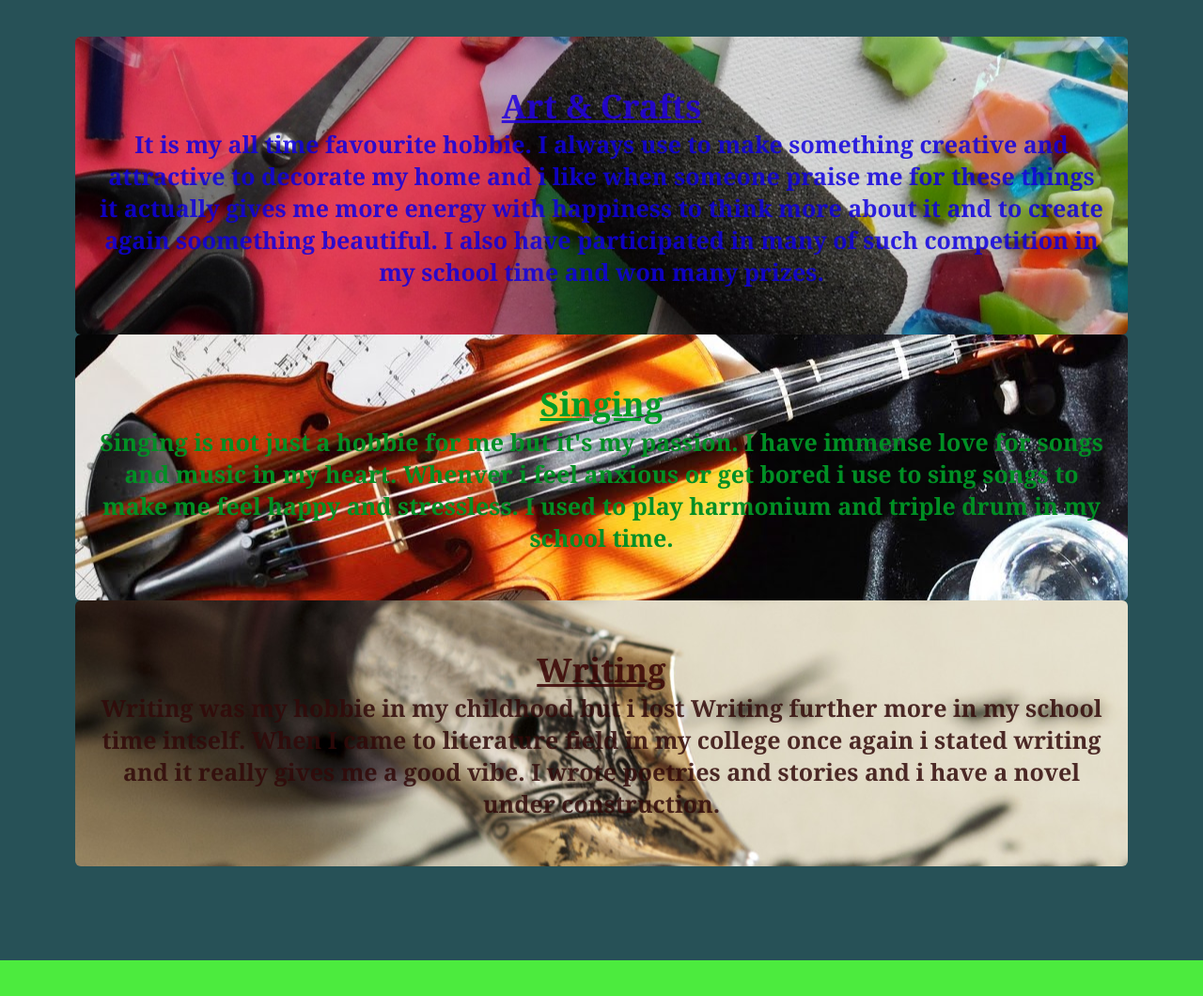
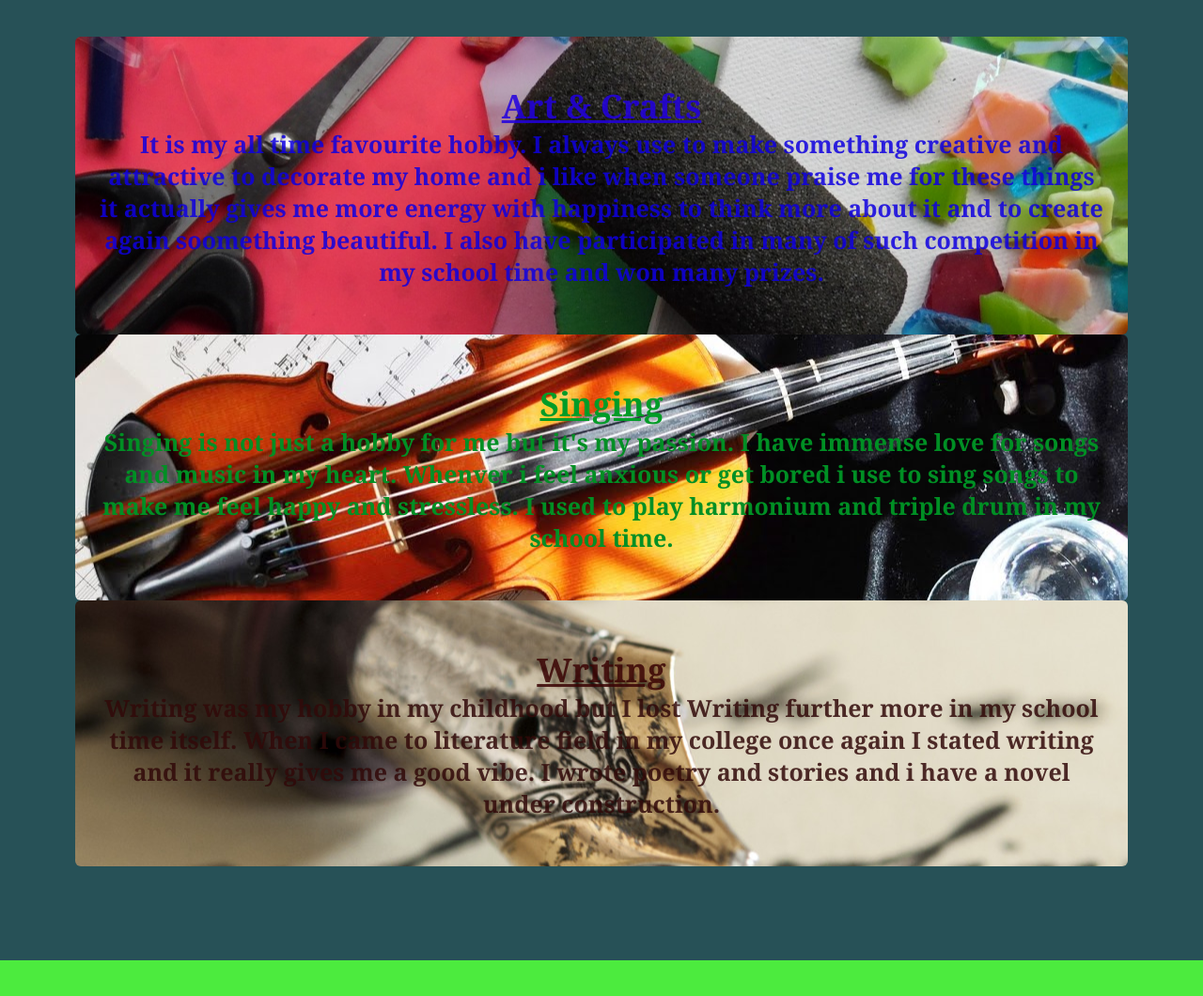
Before and after one commit to treasureNIDHI/portfolio, a plain HTML site: page index.html in a window 1280 px wide. Shown: the part 2520-3580 px from the top of the page at 94% size. Drawn offline with nearby package versions, Linux system fonts and the light colour scheme.

Commit message:
Update index.html

```diff
--- a/index.html
+++ b/index.html
@@ -99,7 +99,7 @@
                 <div class="card1">
 
                     <div class="text">Art & Crafts</div>
-                    <p>It is my all time favourite hobbie. I always use to make something creative and attractive to
+                    <p>It is my all time favourite hobby. I always use to make something creative and attractive to
                         decorate my home and i like when someone praise me for these things it actually gives me more
                         energy with happiness to think more about it and to create again soomething beautiful.
                         I also have participated in many of such competition in my school time and won many prizes.
@@ -109,7 +109,7 @@
                 <div class="card2">
 
                     <div class="text">Singing</div>
-                    <p>Singing is not just a hobbie for me but it's my passion. I have immense love for songs and music
+                    <p>Singing is not just a hobby for me but it's my passion. I have immense love for songs and music
                         in my heart. Whenver i feel anxious or get bored i use to sing songs to make me feel happy and
                         stressless.
                         I used to play harmonium and triple drum in my school time.
@@ -119,10 +119,10 @@
                 <div class="card3">
 
                     <div class="text">Writing</div>
-                    <p>Writing was my hobbie in my childhood but i lost Writing further more in my school time intself.
-                        When I came to literature field in my college once again i stated writing and it really gives me
+                    <p>Writing was my hobby in my childhood but I lost Writing further more in my school time itself.
+                        When I came to literature field in my college once again I stated writing and it really gives me
                         a good vibe.
-                        I wrote poetries and stories and i have a novel under construction.
+                        I wrote poetry and stories and i have a novel under construction.
                     </p>
                 </div>
 
```
